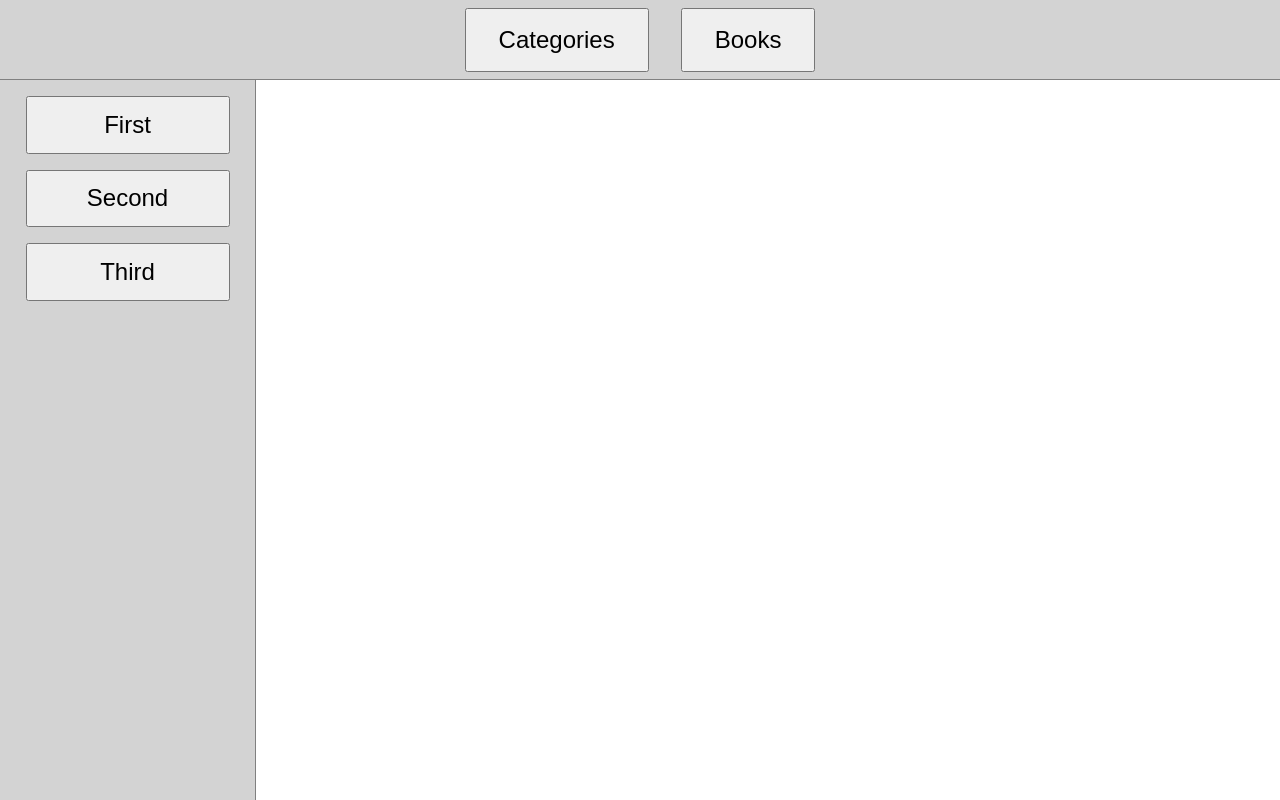
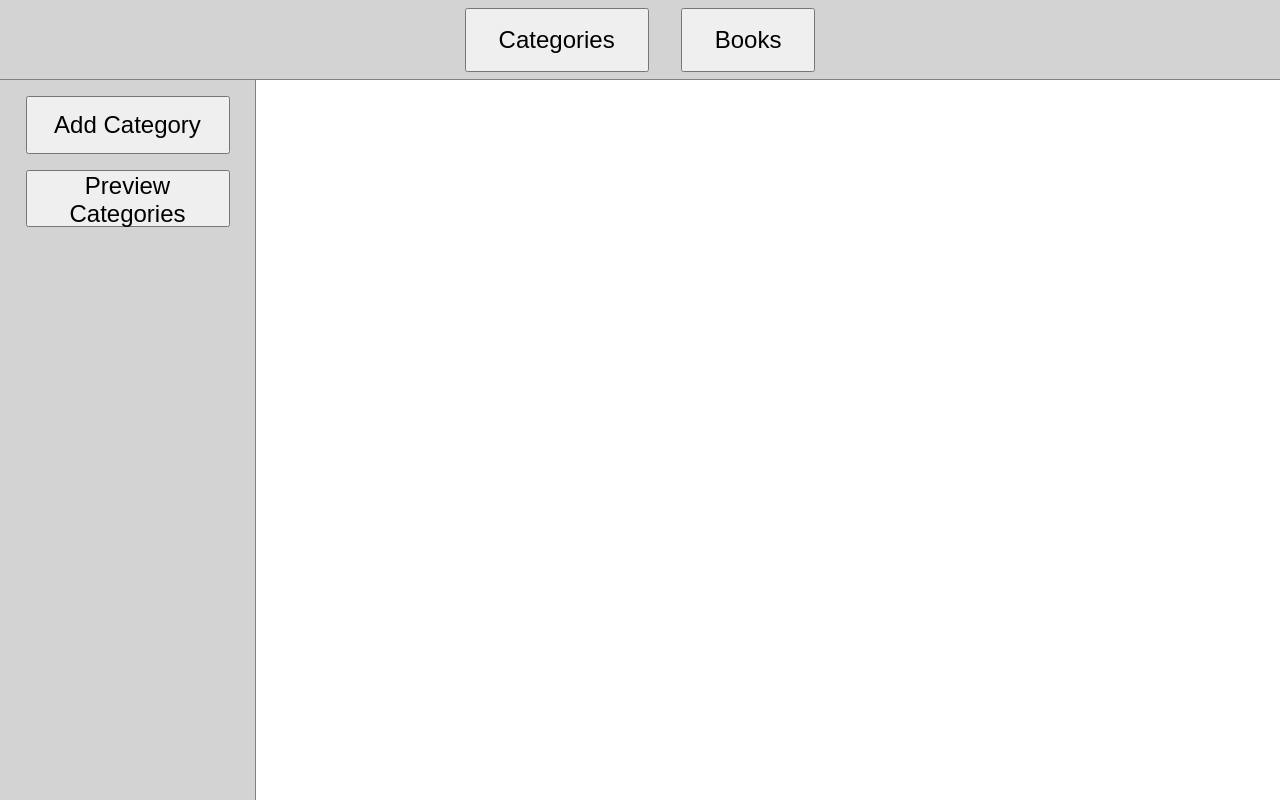
Before and after one commit to 433MHz/BookShopFrontend, an Angular app in the folder BookShop/: page / in a window 1280 px wide. Built offline with nearby package versions, Linux system fonts and the light colour scheme.

Commit message:
Changed test code to send data about buttons from parent component to child for BooksContent and CategoriesContent

```diff
--- a/BookShop/src/app/books-content/books-content.component.html
+++ b/BookShop/src/app/books-content/books-content.component.html
@@ -1,3 +1,3 @@
 <div class="container">
-    <app-left-nav-menu></app-left-nav-menu>
+    <app-left-nav-menu [buttons] = 'buttons'></app-left-nav-menu>
 </div>
--- a/BookShop/src/app/books-content/books-content.component.ts
+++ b/BookShop/src/app/books-content/books-content.component.ts
@@ -12,4 +12,9 @@ export class BooksContentComponent implements OnInit {
   ngOnInit(): void {
   }
 
+  buttons = [
+    {id: 1, name:"Add Book"},
+    {id: 2, name:"Preview Books"},
+  ]
+
 }
--- a/BookShop/src/app/categories-content/categories-content.component.html
+++ b/BookShop/src/app/categories-content/categories-content.component.html
@@ -1,3 +1,3 @@
 <div class="container">
-    <app-left-nav-menu></app-left-nav-menu>
+    <app-left-nav-menu [buttons] = "buttons"></app-left-nav-menu>
 </div>
--- a/BookShop/src/app/categories-content/categories-content.component.ts
+++ b/BookShop/src/app/categories-content/categories-content.component.ts
@@ -12,4 +12,9 @@ export class CategoriesContentComponent implements OnInit {
   ngOnInit(): void {
   }
 
+  buttons = [
+    {id: 1, name:"Add Category"},
+    {id: 2, name:"Preview Categories"},
+  ]
+
 }
--- a/BookShop/src/app/left-nav-menu/left-nav-menu.component.ts
+++ b/BookShop/src/app/left-nav-menu/left-nav-menu.component.ts
@@ -1,4 +1,4 @@
-import { Component, OnInit } from '@angular/core';
+import { Component, Input, OnInit } from '@angular/core';
 
 @Component({
   selector: 'app-left-nav-menu',
@@ -12,14 +12,8 @@ export class LeftNavMenuComponent implements OnInit {
   ngOnInit(): void {
   }
 
-  // Test code only! Need to be changed to code getting this array of objects from parent compontn
-  buttons = [
-    {id: 1, name: 'First'},
-    {id: 2, name: 'Second'},
-    {id:3, name: 'Third'}
-  ]
+  @Input() buttons: [];
 
-  // Need to change this to parse data to parent
   returnClickedButtonValue(buttonNumber){
     console.log(buttonNumber)
   }
```
